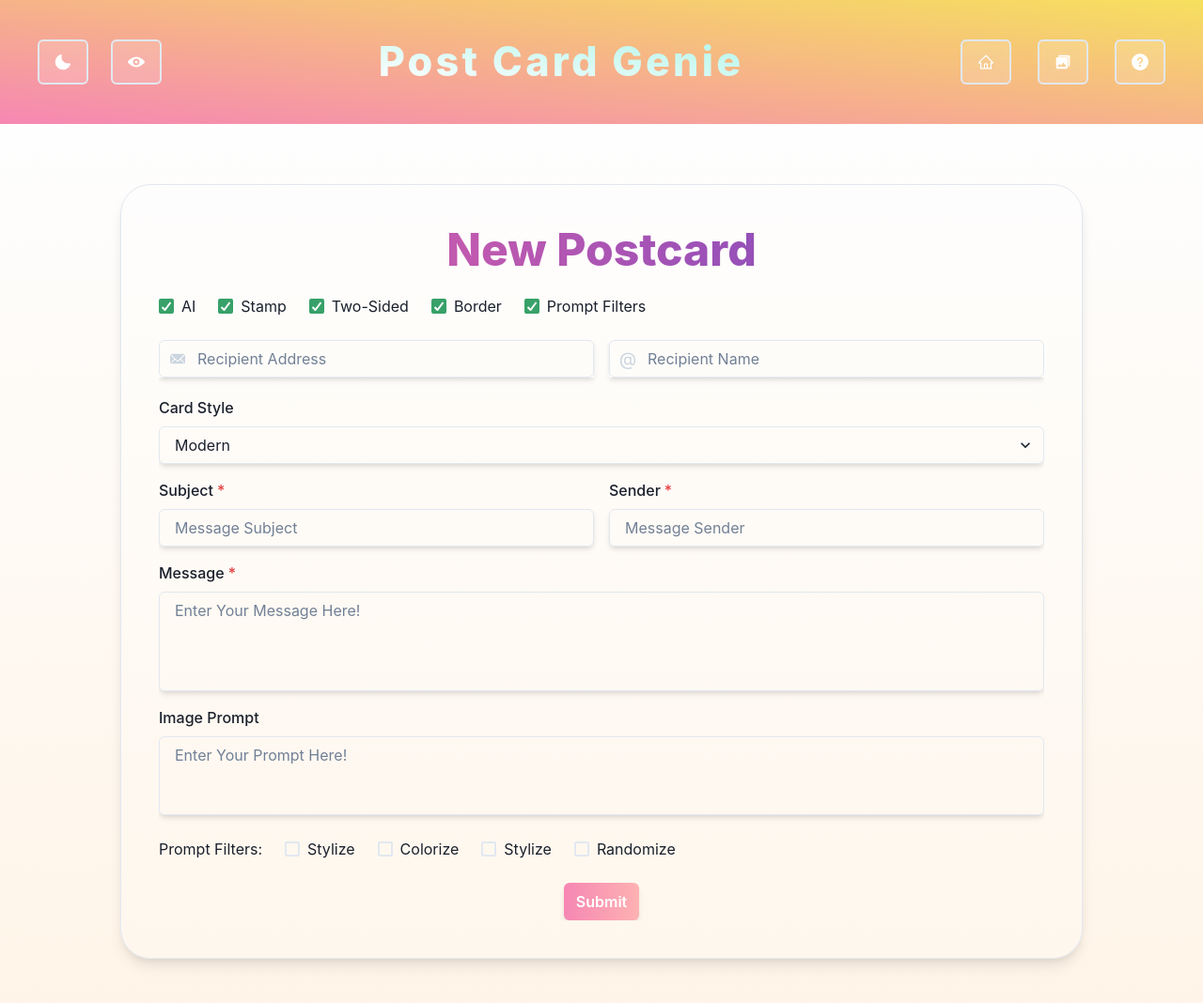
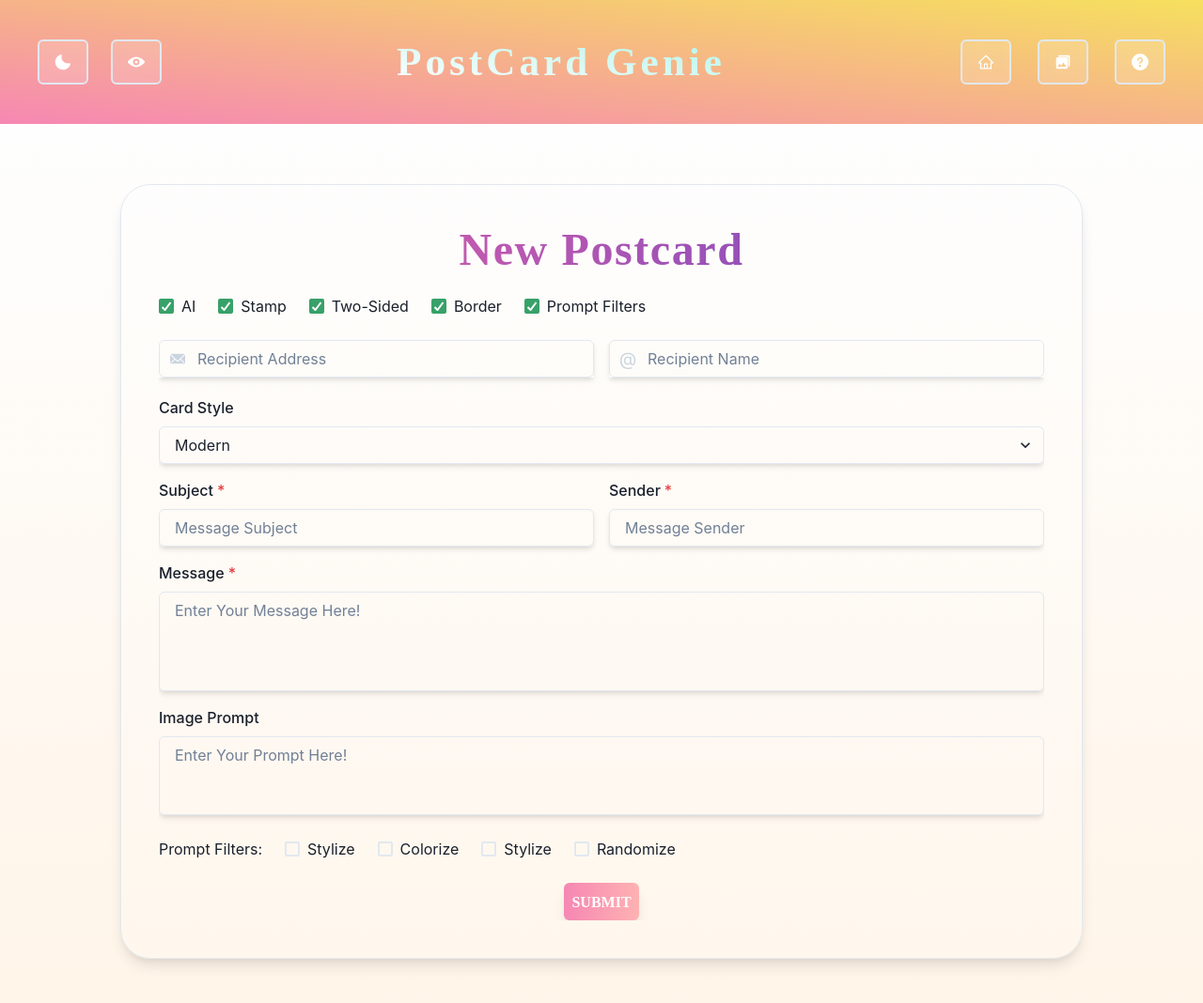
Before and after one commit to thegrayeminence/Postcard-Generator, a React (Create React App) app: page / in a window 1280 px wide. Shown: the top 1068 px of the page at 94% size. Built offline with nearby package versions, Linux system fonts and the light colour scheme; data requests are answered from the project's data file.

Commit message:
lassst one

```diff
--- a/src/components/AboutSideBar.js
+++ b/src/components/AboutSideBar.js
@@ -8,6 +8,27 @@ import { Link } from "react-router-dom";
 
 const AboutSideBar = ({isOpen, onClose}) => {
 
+  const headerStyle={
+
+    fontWeight:'semibold',
+    color:'slateblue',
+    letterSpacing:'.2rem',
+    fontFamily:'Avenir Next',
+      lineHeight:'1.35rem',
+
+  };
+
+  const bodyStyle={
+
+    fontWeight:'medium',
+    color:'slategrey',
+    letterSpacing:'.1rem',
+    fontFamily:'Avenir Next',
+      lineHeight:'2rem',
+      fontSize:'1.25rem'
+  };
+
+
   return(
     <Drawer  closeOnEsc={true} closeOnOverlayClick={true}
     placement='right' isOpen={isOpen} onClose={onClose}
@@ -15,20 +36,25 @@ const AboutSideBar = ({isOpen, onClose}) => {
     >
 
     <DrawerOverlay/>
-        <DrawerContent >
+        <DrawerContent
+
+        >
           <DrawerCloseButton/>
-            <DrawerHeader  pt='3rem' textAlign={'center'} fontSize='4xl'>
+            <DrawerHeader
+
+            sx={headerStyle}
+            pt='3rem' textAlign={'center'} fontSize='4xl'>
                 ABOUT:
             </DrawerHeader>
             <DrawerBody fontSize={'2xl'}>
             <Spacer py={'1rem'}/>
 
-             <Text>Description:</Text>
+             <Text sx={headerStyle}>Description:</Text>
              <Spacer py={'1rem'}/>
-             <Text>Postcard Genie is a web platform intended to enable the creation of custom postcards via generative AI/conventional styling options driven by data gathered from user inputs and prompts. Site uses Chakra UI as the main UI/component library.</Text>
+             <Text sx={bodyStyle}>Postcard Genie is a web platform intended to enable the creation of custom postcards via generative AI/conventional styling options driven by data gathered from user inputs and prompts. Site uses Chakra UI as the main UI/component library.</Text>
              <Spacer py={'2.5rem'}/>
              <Link to='https://github.com/thegrayeminence/Postcard-Generator'>
-             <Text>View repo on GitHub:</Text>
+             <Text sx={headerStyle}>View repo on GitHub:</Text>
              </Link>
              <Spacer py={'.5rem'}/>
              <Link to='https://github.com/thegrayeminence/Postcard-Generator'>
--- a/src/components/CardContentBox.js
+++ b/src/components/CardContentBox.js
@@ -25,7 +25,10 @@ const CardContentBox = ({children, header}) => {
                 bgGradient={useColorModeValue('linear(to-r, pink.400, purple.600)', 'linear(to-r, purple.200, blue.600)')}
                 bgClip='text'
                 fontSize='5xl'
-                fontWeight='extrabold'
+                fontWeight='bold'
+                letterSpacing='.1rem'
+                fontFamily='Avenir Next'
+
 
             >
                 {header}
--- a/src/components/CardEditorForm.js
+++ b/src/components/CardEditorForm.js
@@ -11,6 +11,7 @@ import { useOutletContext } from "react-router-dom";
 import { CheckIcon, EmailIcon} from "@chakra-ui/icons";
 
 const CardEditorForm = ({ handleStamp, handleBorder }) => {
+
 
 
     //image prompt checkbox filters (on/off)
@@ -40,14 +41,16 @@ const CardEditorForm = ({ handleStamp, handleBorder }) => {
 
     const handleSubmit = (e) => {
        e.preventDefault();
-       console.log(formData['img_url'])
        fetch('http://localhost:4000/cards', {
         method: 'POST',
         headers: { "Content-Type": "application/json" },
         body: JSON.stringify(formData)
         })
         .then(res=>res.json())
-        .then(newData=>setCards([...cards, newData]))
+        .then(newData=>{
+
+        if(formData.name.length&&formData.sender.length&&formData.message.length&&formData.address.length&&formData.subject.length)
+        {setCards([...cards, newData])}})
         setFormData(emptyFormObj)
     }
 
@@ -247,7 +250,9 @@ const CardEditorForm = ({ handleStamp, handleBorder }) => {
                     onClick={handleSubmit}
                     w='5rem'
                     mw='7.5rem'
-                    shadow='md'
+                    shadow='lg'
+                    fontWeight='semibold'
+                    fontFamily='Avenir Next'
                     bgGradient={useColorModeValue('linear(to-r, pink.300, red.200)', 'linear(to-r, purple.500, blue.600)')}
 
                     color="white"
@@ -255,7 +260,7 @@ const CardEditorForm = ({ handleStamp, handleBorder }) => {
                         transform: 'scale(1.05)'
                     }}
                 >
-                    Submit
+                    SUBMIT
                 </Button>
             </Box>
         </Box>
--- a/src/components/layout/Logo.js
+++ b/src/components/layout/Logo.js
@@ -12,13 +12,14 @@ export default function Logo() {
                     'linear(to-tr, purple.600, blue.800)')}
                 bgClip='text'
                 fontSize='2.7rem'
-                fontWeight='extrabold'
-                letterSpacing='.2rem'
+                fontWeight='bold'
+                letterSpacing='.25rem'
                 textAlign='center'
+                fontFamily='Avenir Next'
                 transition={'all .3s ease'}
                 _hover={{transform:'scale(1.05)'}}
                 >
-                 Post Card Genie </Heading>
+                 PostCard Genie </Heading>
 
         </Box>
     );
--- a/src/pages/Gallery.js
+++ b/src/pages/Gallery.js
@@ -29,14 +29,16 @@ return(
                 bgGradient={useColorModeValue('linear(to-r, pink.400, purple.600)', 'linear(to-r, purple.200, blue.600)')}
                 bgClip='text'
                 textAlign={'center'}
-                fontSize='5xl'
+                letterSpacing={'.5rem'}
+                fontSize='6xl'
+                fontFamily={'avenir'}
                 fontWeight='extrabold'
                 //filter='auto'
                         backdropFilter='auto'
                         filter='drop-shadow(0.035em 0.050em .1rem #00f)'
 
 
-            >POSTCARD GALLERY:</Heading>
+            >GALLERY:</Heading>
 
         <SimpleGrid  align={'space-between'} justify='center' pt={'2rem'} ml='25%' width='50%'  columns={1} spacing='2rem'>
 
```
